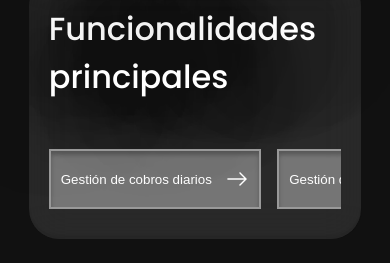
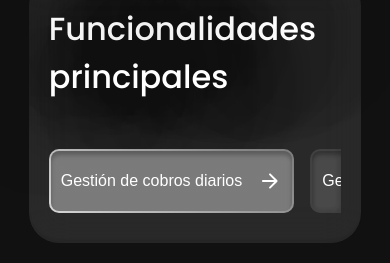
Before and after one commit to MariaBelenCaporale/Megapix, a React (Vite) app: page / in a window 390 px wide. Shown: the part 3193-3456 px from the top of the page. Built offline with nearby package versions, Linux system fonts and the light colour scheme; no server answers.

Commit message:
button four responsive and arrow

```diff
--- a/src/components/Card/styles.css
+++ b/src/components/Card/styles.css
@@ -33,7 +33,7 @@
 .textCard {
     color: #FFF;
     font-family: "Poppins", sans-serif;
-    font-size: 1.2em;
+    font-size: 1em;
     font-weight: 500;
     line-height: 150%;
     width: 100%;
@@ -130,7 +130,7 @@
     }
     .textCard {
         font-family: "Poppins-Regular", sans-serif;
-        font-size: 1.2em;
+        font-size: 1em;
     }
     .tituloCard {
         font-size: 7em;
--- a/src/components/buttonFour/ButtonFour.jsx
+++ b/src/components/buttonFour/ButtonFour.jsx
@@ -1,6 +1,6 @@
 import './styles.css';
 import PropTypes from 'prop-types';
-import Arrow from '@images/arrow.png';
+import ArrowForwardRoundedIcon from '@mui/icons-material/ArrowForwardRounded';
 
 const ButtonFour = ({ title, onClick, isActive }) => {
     return (
@@ -9,8 +9,8 @@ const ButtonFour = ({ title, onClick, isActive }) => {
                 className={`buttonFour ${isActive ? 'active' : ''}`}
                 onClick={onClick}
             >
-                <p className='textButtonFour'>{title}</p>
-                <img className='arrowBtn' src={Arrow} alt='arrow' />
+                {title}
+                <ArrowForwardRoundedIcon />
             </button>
         </div>
     );
--- a/src/components/buttonFour/styles.css
+++ b/src/components/buttonFour/styles.css
@@ -11,7 +11,10 @@
     src: url("../../fonts/Poppins/Poppins-Thin.ttf");
   }
   .buttonFour.active {
-    background-color: #ffffff14;
+    background:
+    linear-gradient(hwb(0 48% 52%), hwb(0 48% 52%)) padding-box,
+    linear-gradient(40deg, rgba(255, 255, 255, 0.795),  rgba(255, 255, 255, 0.36)) border-box;
+
     color: white;
   }
 .containerButtonFour {
@@ -21,50 +24,40 @@
     justify-content: center;
 }
 .buttonFour {
-    background-color: #ffffff5c;
+    border: 2px solid transparent;
     box-shadow: 0px 4px 4px 0px rgba(0, 0, 0, 0.25) inset;
+    border-radius: 10px;
+    display: inline-block;
+    backdrop-filter: blur(5px);
     width: 100%;
-    /* height: 50px; */
-    height: 60px;
-    border-radius: 0px;
+    height: 64px;
+    gap: 1em;
+    cursor: pointer;
+    background-color: #ffffff10;
     align-items: center;
     justify-content: space-between;
     display: flex;
-    cursor: pointer;
-    border: 2px solid transparent;
-    border-image: linear-gradient(to right, hsl(0, 0%, 60%), hsl(0, 0%, 60%));
-    border-image-slice: 1;
-    padding: 20px;
-}
-.buttonFour:hover {
-    border-image: linear-gradient(to right, hsl(0, 0%, 60%), hsl(173, 100%, 60%));
-    border-image-slice: 1;
-}
+    padding: 0px 20px;
 
-.textButtonFour {
     color: #FFF;
     text-align: start;
     font-family: "Poppins-Regular", sans-serif;
-    font-size: 2em;
+    font-size: 1.2em;
     font-weight: 400;
     margin: 0px;
 }
-.textButtonFour:hover {
+.buttonFour:hover {
+    background:
+    linear-gradient(hwb(0 48% 52%), hwb(0 48% 52%)) padding-box,
+    linear-gradient(40deg, rgba(255, 255, 255, 0.36),rgba(0, 255, 225, 0.6)) border-box;
     color: #00FFE1;
 }
+
 
 @media (min-width: 360px) and (max-width: 576px){
     .buttonFour {
         width: 100%;
         padding: 10px;
-        gap: 1em;
-    }
-    .textButtonFour {
         font-size: 1em;
     }
 }
-@media (min-width: 993px) and (max-width: 992px) {
-    .buttonFour {
-        padding: 10px;
-    }
-}
--- a/src/screens/SectionFour/SectionFour.jsx
+++ b/src/screens/SectionFour/SectionFour.jsx
@@ -14,8 +14,8 @@ import './styles.css';
 import SwiperCard from '../../components/SwipperCard/SwipperCard';
 
 const SectionFour = () => {
-    const [activeImage, setActiveImage] = useState('');
-    const [activeButton, setActiveButton] = useState('');
+    const [activeImage, setActiveImage] = useState('Gestión de cobros diarios');
+    const [activeButton, setActiveButton] = useState('Gestión de cobros diarios');
 
     const handleButtonClick = (image, buttonTitle) => {
         setActiveImage(image);
--- a/src/screens/SectionTwo/styles.css
+++ b/src/screens/SectionTwo/styles.css
@@ -78,8 +78,12 @@
 }
 
 .selected {
-  color: #62fee2;
+  color: #111;
   border: 3px solid #62fee2;
+  background-color: #62fee2;
+}
+.selected:hover {
+  color: #111;
 }
 
 
@@ -660,7 +664,7 @@
 @media (min-width: 1201px) and (max-width: 1440px)  {
   .titleSectionTwo {
     font-size: 4rem;
-    width: 60%;
+    width: 40%;
   }
 
   .containerSectionTwo {
```
